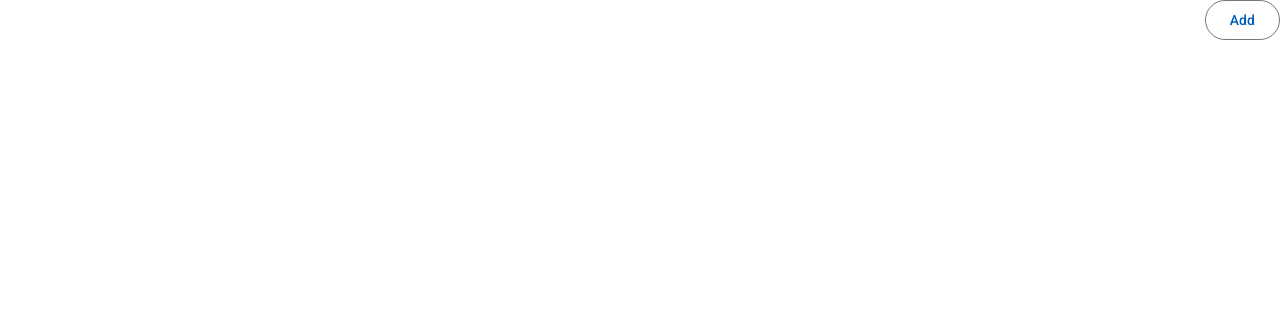
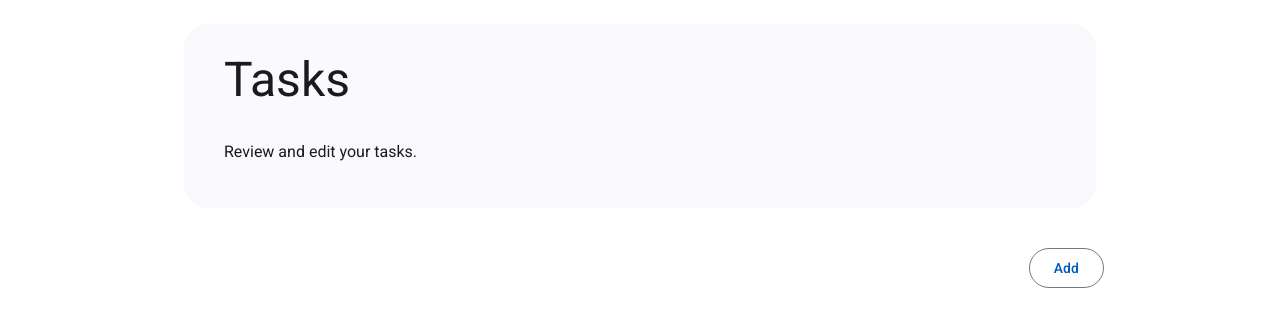
Before and after one commit to WaleraNoskov/test-task-manager, an Angular app: page /tasks in a window 1280 px wide. Shown: the top 326 px of the page. Built offline with nearby package versions, Linux system fonts and the light colour scheme.

Commit message:
feat: added header to tasks.

```diff
--- a/src/app/app.css
+++ b/src/app/app.css
@@ -0,0 +1,30 @@
+main {
+  width: 100%;
+  margin: 0 auto;
+  padding: 16px;
+  box-sizing: border-box;
+}
+
+@media (min-width: 480px) {
+  main {
+    max-width: 440px;
+  }
+}
+
+@media (min-width: 768px) {
+  main {
+    max-width: 720px;
+  }
+}
+
+@media (min-width: 1024px) {
+  main {
+    max-width: 960px;
+  }
+}
+
+@media (min-width: 1440px) {
+  main {
+    max-width: 1200px;
+  }
+}
--- a/src/app/feature/tasks/pages/tasks-page/tasks-page.html
+++ b/src/app/feature/tasks/pages/tasks-page/tasks-page.html
@@ -1 +1,16 @@
+<div class="header-container">
+  <mat-toolbar color="primary" class="header">
+    <mat-toolbar-row>
+      <h1 class="header-title">
+        Tasks
+      </h1>
+    </mat-toolbar-row>
+    <mat-toolbar-row>
+          <span class="header-subtitle">
+            Review and edit your tasks.
+          </span>
+    </mat-toolbar-row>
+  </mat-toolbar>
+</div>
+
 <app-manage-tasks-widget/>
--- a/src/app/feature/tasks/pages/tasks-page/tasks-page.scss
+++ b/src/app/feature/tasks/pages/tasks-page/tasks-page.scss
@@ -0,0 +1,24 @@
+:host{
+  display: flex;
+  flex-direction: column;
+  gap: 32px;
+}
+
+.header-container {
+  padding: 8px;
+}
+
+.header {
+  border-radius: 24px;
+  padding: 24px;
+  gap: 8px;
+}
+
+.header-title {
+  font-size: 48px;
+}
+
+.header-subtitle {
+  font-size: 16px;
+  text-wrap: auto;
+}
--- a/src/app/feature/tasks/pages/tasks-page/tasks-page.ts
+++ b/src/app/feature/tasks/pages/tasks-page/tasks-page.ts
@@ -1,10 +1,13 @@
 import { Component } from '@angular/core';
 import {ManageTasksWidget} from '../../widgets/manage-tasks-widget/manage-tasks-widget';
+import {MatToolbar, MatToolbarRow} from '@angular/material/toolbar';
 
 @Component({
   selector: 'app-tasks-page',
   imports: [
-    ManageTasksWidget
+    ManageTasksWidget,
+    MatToolbar,
+    MatToolbarRow
   ],
   templateUrl: './tasks-page.html',
   styleUrl: './tasks-page.scss'
```
